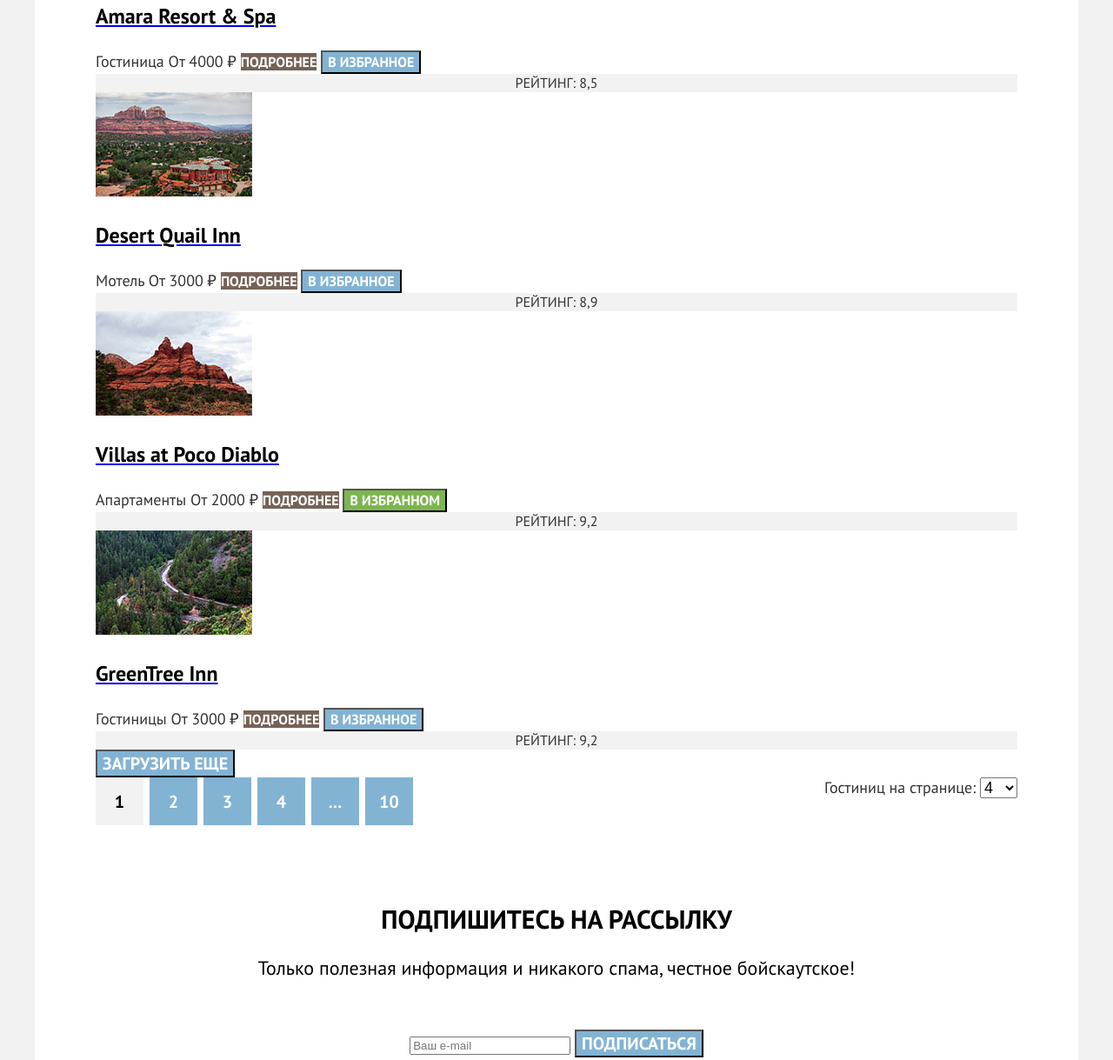
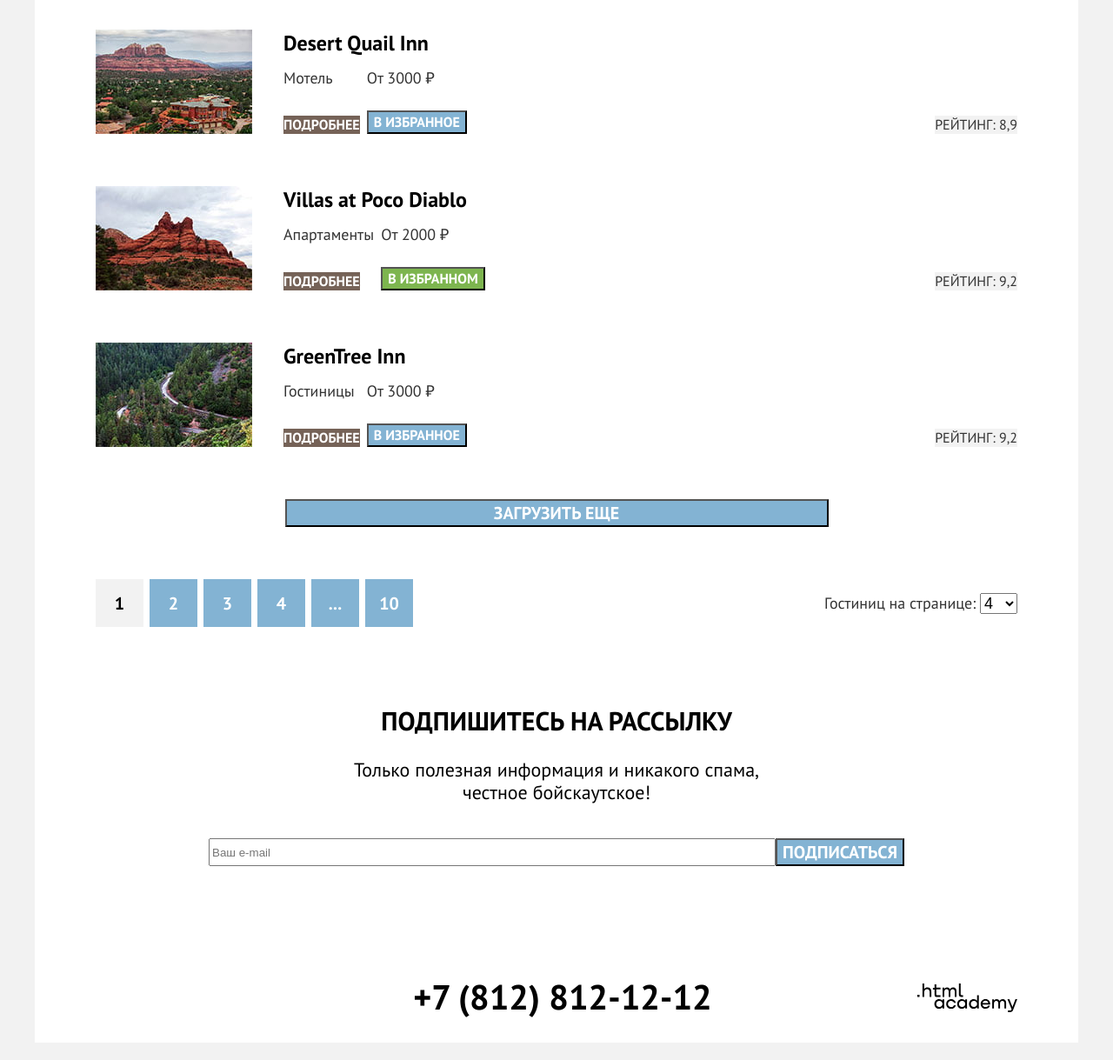
Before and after one commit to RobertRKh/1836919-sedona-32, a plain HTML site: page catalog.html in a window 1280 px wide. Shown: the part 743-1962 px from the top of the page at 87% size. Drawn offline with Linux system fonts and the light colour scheme.

Commit message:
6.17. Постройте мелкие сетки на гридах для подходящих компонентов
6.17. Постройте мелкие сетки на гридах для подходящих компонентов

```diff
--- a/catalog.html
+++ b/catalog.html
@@ -164,79 +164,97 @@
 
         <ul class="product-card-list">
           <li class="product-card">
-            <a class="product-card-link" href="#">
             <img class="product-card-image" src="images/catalog/hotel-1.jpg" width="180" height="120"
               alt="Amara Resort & Spa">
+            <div class="product-card-content-wrap">
+              <a class="product-card-title-link" href="#">
                 <h3 class="product-card-title">Amara Resort & Spa</h3>
               </a>
               <span class="product-card-type">Гостиница</span>
               <span class="product-card-price">От 4000 ₽</span>
               <a class="button product-card-button product-card-button-more" href="#">Подробнее</a>
-            <button class="button product-card-button product-card-button-to-favorites" type="button">В
+              <button class="button product-card-button product-card-button-favorites product-card-button-to-favorites"
+                type="button">В
                 избранное</button>
-            <button class="visually-hidden button product-card-button product-card-button-in-favorites" type="button">В
+              <button class="visually-hidden button product-card-button product-card-button-in-favorites"
+                type="button">В
                 избранном</button>
               <div class="rating">
               </div>
               <div class="button product-card-button-rating">Рейтинг: 8,5</div>
+            </div>
           </li>
 
           <li class="product-card">
-            <a class="product-card-link" href="#">
             <img class="product-card-image" src="images/catalog/hotel-2.jpg" width="180" height="120"
               alt="Desert Quail Inn">
+            <div class="product-card-content-wrap">
+              <a class="product-card-title-link" href="#">
                 <h3 class="product-card-title">Desert Quail Inn</h3>
               </a>
               <span class="product-card-type">Мотель</span>
               <span class="product-card-price">От 3000 ₽</span>
               <a class="button product-card-button product-card-button-more" href="#">Подробнее</a>
-            <button class="button product-card-button product-card-button-to-favorites" type="button">В
+              <button class="button product-card-button product-card-button-favorites product-card-button-to-favorites"
+                type="button">В
                 избранное</button>
-            <button class="visually-hidden button product-card-button product-card-button-in-favorites" type="button">В
+              <button class="visually-hidden button product-card-button product-card-button-in-favorites"
+                type="button">В
                 избранном</button>
               <div class="rating">
               </div>
               <div class="button product-card-button-rating">Рейтинг: 8,9</div>
+            </div>
           </li>
 
           <li class="product-card">
-            <a class="product-card-link" href="#">
             <img class="product-card-image" src="images/catalog/hotel-3.jpg" width="180" height="120"
               alt="Villas at Poco Diablo">
+            <div class="product-card-content-wrap">
+              <a class="product-card-title-link" href="#">
                 <h3 class="product-card-title">Villas at Poco Diablo</h3>
               </a>
               <span class="product-card-type">Апартаменты</span>
               <span class="product-card-price">От 2000 ₽</span>
               <a class="button product-card-button product-card-button-more" href="#">Подробнее</a>
-            <button class="visually-hidden button product-card-button product-card-button-to-favorites" type="button">В
+              <button class="visually-hidden button product-card-button product-card-button-to-favorites"
+                type="button">В
                 избранное</button>
-            <button class="button product-card-button product-card-button-in-favorites" type="button">В
+              <button class="button product-card-button product-card-button-favorites product-card-button-in-favorites"
+                type="button">В
                 избранном</button>
               <div class="rating">
               </div>
               <div class="button product-card-button-rating">Рейтинг: 9,2</div>
+            </div>
           </li>
 
           <li class="product-card">
-            <a class="product-card-link" href="#">
             <img class="product-card-image" src="images/catalog/hotel-4.jpg" width="180" height="120"
               alt="GreenTree Inn">
+            <div class="product-card-content-wrap">
+              <a class="product-card-title-link" href="#">
                 <h3 class="product-card-title">GreenTree Inn</h3>
               </a>
               <span class="product-card-type">Гостиницы</span>
               <span class="product-card-price">От 3000 ₽</span>
               <a class="button product-card-button product-card-button-more" href="#">Подробнее</a>
-            <button class="button product-card-button product-card-button-to-favorites" type="button">В
+              <button class="button product-card-button product-card-button-favorites product-card-button-to-favorites"
+                type="button">В
                 избранное</button>
-            <button class="visually-hidden button product-card-button product-card-button-in-favorites" type="button">В
+              <button class="visually-hidden button product-card-button product-card-button-in-favorites"
+                type="button">В
                 избранном</button>
               <div class="rating">
               </div>
               <div class="button product-card-button-rating">Рейтинг: 9,2</div>
+            </div>
           </li>
         </ul>
 
+        <div class="catalog-all-button-wrap">
           <button class="button catalog-all-button" type="button">Загрузить еще</button>
+        </div>
 
         <div class="pagination-wrap">
           <ul class="pagination">
@@ -278,12 +296,10 @@
         <h2 class="newsletter-title">Подпишитесь на рассылку</h2>
         <p class="newsletter-description">Только полезная информация и никакого спама, честное бойскаутское!</p>
         <form class="newsletter-form" action="https://echo.htmlacademy.ru/" method="post">
-          <p class="newsletter-form-email">
           <label class="visually-hidden" for="newsletter-email">Введите Email</label>
           <input class="newsletter-email" type="email" name="newsletter-email" placeholder="Ваш e-mail"
             id="newsletter-email" required>
           <button class="button button-newsletter-subscribe" type="submit">Подписаться</button>
-          </p>
         </form>
       </section>
     </main>
--- a/styles/styles.css
+++ b/styles/styles.css
@@ -30,6 +30,10 @@ body {
   color: #333333;
 
   background-color: #f2f2f2;
+}
+
+img {
+  display: block;
 }
 
 .visually-hidden {
@@ -125,7 +129,6 @@ body {
 
 .welcome-wrapper {
   padding: 50px 0 80px 0;
-  text-align: center;
 
   background-color: #83b3d3;
   background-image: url("../images/mountains-bg-header.jpg");
@@ -135,6 +138,7 @@ body {
 
 .welcome-image {
   width: 458px;
+  margin: 0 auto;
 }
 
 .about-wrapper {
@@ -312,8 +316,7 @@ body {
 
 .newsletter-title {
   margin: 0;
-  padding: 0;
-  padding-bottom: 25px;
+  padding: 0 0 25px 0;
 
   font-size: 30px;
   line-height: 36px;
@@ -323,11 +326,18 @@ body {
 
 .newsletter-description {
   margin: 0;
-  padding: 0;
-  padding-bottom: 40px;
+  padding: 0 260px 40px 260px;
 
   font-size: 22px;
   line-height: 26px;
+}
+
+.newsletter-form {
+  display: grid;
+  grid-template-columns: 1fr auto;
+  width: 800px;
+  margin: 0 auto;
+  box-sizing: border-box;
 }
 
 /* page-footer */
@@ -459,7 +469,7 @@ body {
 .inner-form-button-wrap {
   display: flex;
   flex-direction: column;
-  align-self: center;
+  align-self: flex-end;
 }
 
 .inner-filter-form-apply {
@@ -485,7 +495,7 @@ body {
 .catalog-navigation-wrap {
   display: flex;
   justify-content: space-between;
-  align-content: center;
+  align-items: center;
   margin-bottom: 40px;
 }
 
@@ -532,15 +542,47 @@ body {
 }
 
 .product-card {
+  display: grid;
+  grid-template-columns: 180px 1fr;
+  column-gap: 36px;
+  margin-bottom: 60px;
+
   font-size: 18px;
   line-height: 23px;
 }
 
+.product-card-content-wrap {
+  display: grid;
+  grid-template-columns: auto 1fr auto;
+  grid-template-rows: repeat(3, auto);
+  column-gap: 8px;
+}
+
+.product-card-title-link {
+  grid-column: 1 / 3;
+  grid-row: 1 / 2;
+
+  text-decoration: none;
+}
+
 .product-card-title {
+  margin: 0;
+  padding: 0;
+
   font-size: 24px;
   line-height: 31px;
   font-weight: 700;
   color: #000000;
+}
+
+.product-card-type {
+  grid-column: 1 / 2;
+  grid-row: 2 / 3;
+}
+
+.product-card-price {
+  grid-column: 2 / 3;
+  grid-row: 2 / 3;
 }
 
 .product-card-button {
@@ -549,14 +591,36 @@ body {
 }
 
 .product-card-button-more {
+  grid-column: 1 / 2;
+  grid-row: 3 / 4;
+  align-self: end;
+  justify-self: start;
+
   background-color: #756257;
+}
+
+.product-card-button-favorites {
+  grid-column: 2 / 3;
+  grid-row: 3 / 4;
+  align-self: end;
+  justify-self: start;
 }
 
 .product-card-button-in-favorites {
   background-color: #7DB54F;
 }
 
+.rating {
+  grid-column: 3 / 4;
+  grid-row: 1 / 3;
+  align-self: start;
+}
+
 .product-card-button-rating {
+  grid-column: 3 / 4;
+  grid-row: 3 / 4;
+  align-self: end;
+
   font-size: 16px;
   line-height: 21px;
   font-weight: 400;
@@ -565,10 +629,21 @@ body {
   background-color: #F2F2F2;
 }
 
+.catalog-all-button-wrap {
+  margin: 0 0 60px 0;
+  padding: 0;
+  text-align: center;
+}
+
+.catalog-all-button {
+  width: 625px;
+}
+
 /* Pagination */
 
 .pagination-wrap {
   display: flex;
+  align-items: center;
 }
 
 .pagination {
```
Also changed, not shown: index.html (+4 -6 lines). Lines whose indentation alone changed are shown as unchanged.
